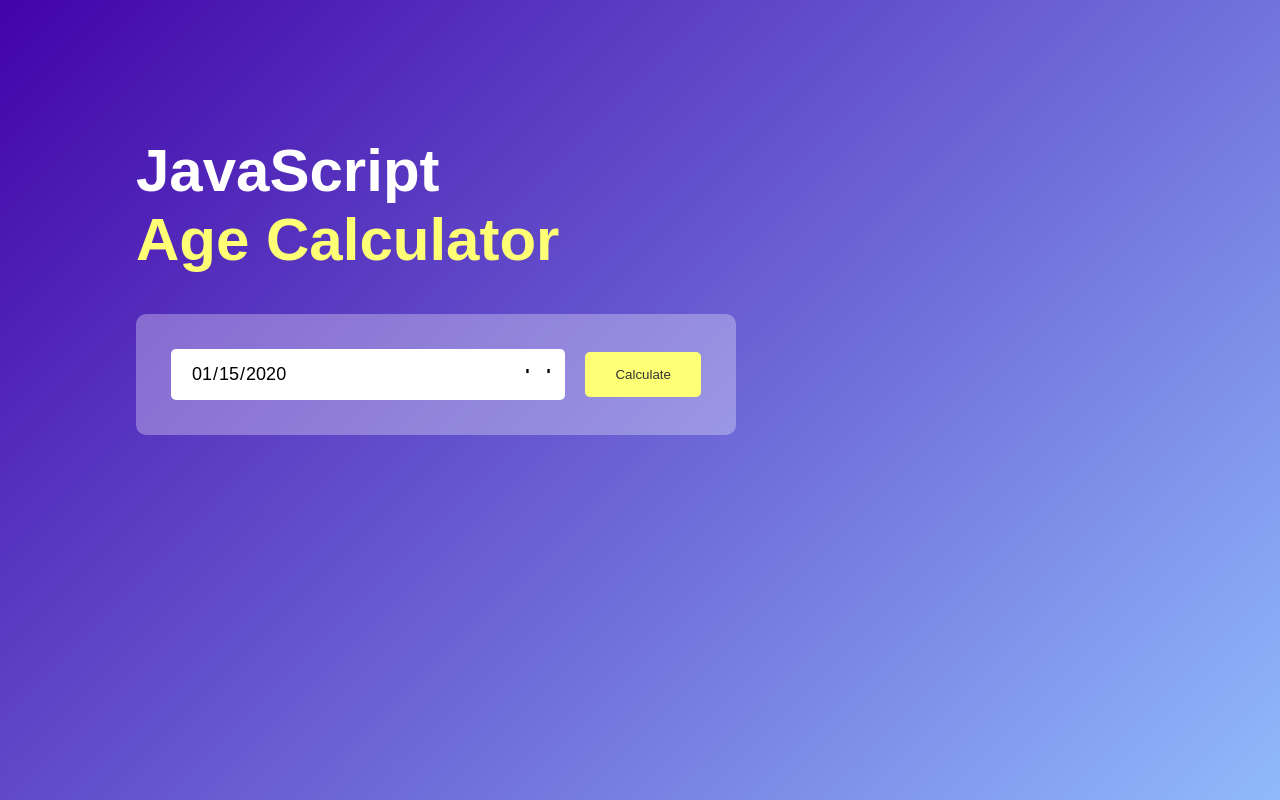
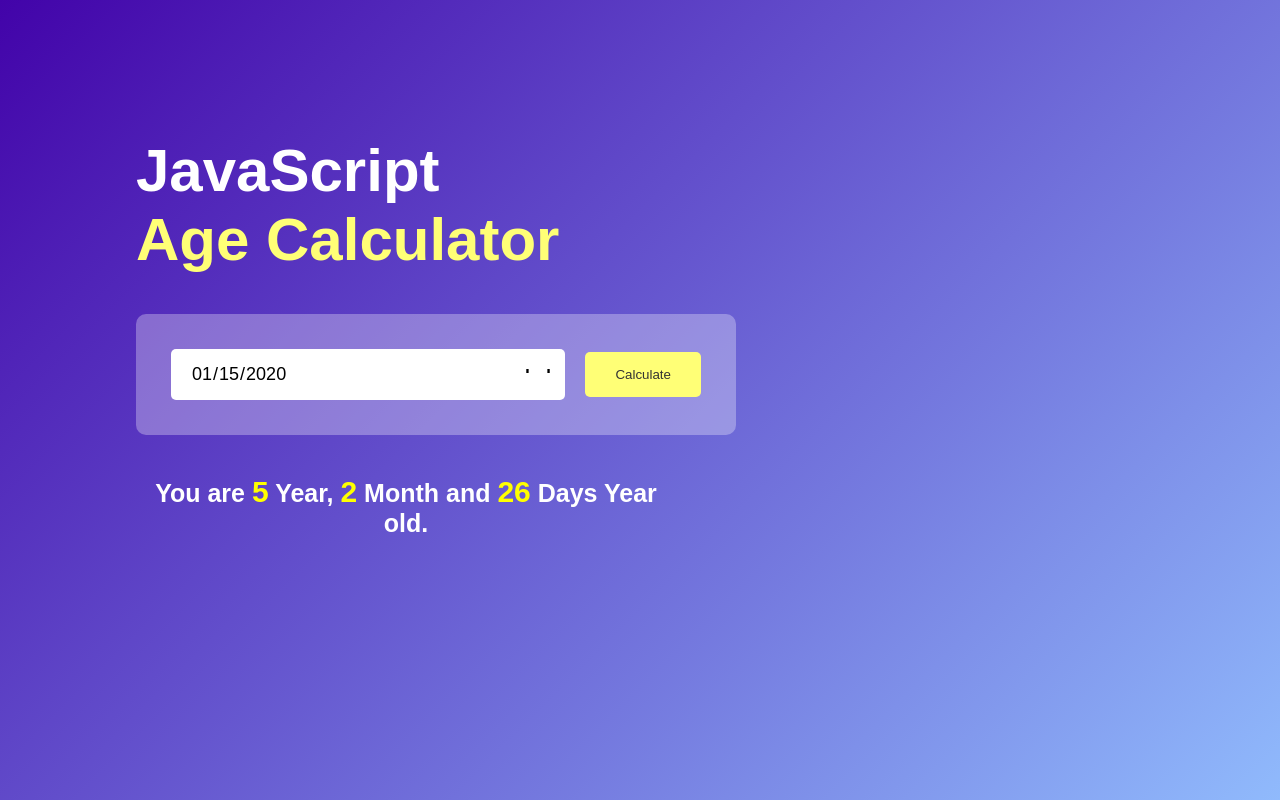
Before and after one commit to ayushkothari1/RoadMap2, a website: page Age Calculator/index.html in a window 1280 px wide. Both pictures are taken after typing "2020-01-15" into the empty fields and a click on the button "Calculate". Drawn offline with Linux system fonts and the light colour scheme.

Commit message:
another commit

```diff
--- a/Age Calculator/index.html
+++ b/Age Calculator/index.html
@@ -1,19 +1,20 @@
 <!DOCTYPE html>
 <html lang="en">
   <head>
-    <meta charset="UTF-8">
-    <meta name="viewport" content="width=device-width, initial-scale=1.0">
+    <meta charset="UTF-8" />
+    <meta name="viewport" content="width=device-width, initial-scale=1.0" />
     <title>Age Calculator</title>
-    <link rel="stylesheet" href="style.css">
+    <link rel="stylesheet" href="style.css" />
   </head>
   <body>
     <div class="container">
       <div class="calculator">
-            <h1>JavaScript <br><span>Age Calculator</span></h1>
+        <h1>JavaScript <br /><span>Age Calculator</span></h1>
         <div class="input-box">
-                <input type="date" id="date">
-                <button>Calculate</button>
+          <input type="date" id="date" />
+          <button id="button">Calculate</button>
         </div>
+        <h3 class="result"></h3>
       </div>
     </div>
 
--- a/Age Calculator/script.js
+++ b/Age Calculator/script.js
@@ -1,2 +1,47 @@
-let userInput = document.querySelector('#date');
-userInput.max = new Date().toISOString.split("T")[0];
+let userInput = document.querySelector("#date");
+let button = document.querySelector("#button");
+let result = document.querySelector(".result");
+userInput.max = new Date().toISOString().split("T")[0];
+
+button.addEventListener("click", function () {
+  let birthDate = new Date(userInput.value);
+
+  let d1 = birthDate.getDate();
+  let m1 = birthDate.getMonth() + 1;
+  let y1 = birthDate.getFullYear();
+
+  let today = new Date();
+
+  let d2 = today.getDate();
+  let m2 = today.getMonth() + 1;
+  let y2 = today.getFullYear();
+
+  let d3, m3, y3;
+
+  y3 = y2 - y1;
+
+  if (m2 >= m1) {
+    m3 = m2 - m1;
+  } else {
+    y3--;
+    m3 = 12 + m2 - m1;
+  }
+
+  if (d2 >= d1) {
+    d3 = d2 - d1;
+  } else {
+    m3--;
+    d3 = getDaysInMonth(y1, m1) + d2 - d1;
+  }
+  if (m3 < 0) {
+    m3 = 11;
+    y3--;
+  }
+  console.log(y3, m3, d3);
+
+  result.innerHTML = `You are <span>${y3}</span> Year, <span>${m3}</span> Month and <span>${d3}</span> Days Year old.`;
+});
+
+function getDaysInMonth(year, month) {
+  return new Date(year, month, 0).getDate();
+}
--- a/Age Calculator/style.css
+++ b/Age Calculator/style.css
@@ -1,11 +1,11 @@
-*{
+* {
   margin: 0;
   padding: 0;
-    font-family: 'Poppins', sans-serif;
+  font-family: "Poppins", sans-serif;
   box-sizing: border-box;
 }
 
-.container{
+.container {
   width: 100%;
   min-height: 100vh;
   background: linear-gradient(135deg, #4203a9, #90bafc);
@@ -13,22 +13,22 @@
   padding: 10px;
 }
 
-.calculator{
+.calculator {
   width: 100%;
   max-width: 600px;
   margin-left: 10%;
   margin-top: 10%;
 }
 
-.calculator h1{
+.calculator h1 {
   font-size: 60px;
 }
 
-.calculator h1 span{
+.calculator h1 span {
   color: #ffff76;
 }
 
-.input-box{
+.input-box {
   margin: 40px 0;
   padding: 35px;
   border-radius: 10px;
@@ -37,7 +37,7 @@
   align-items: center;
 }
 
-.input-box input{
+.input-box input {
   flex: 1;
   margin-right: 20px;
   padding: 14px 20px;
@@ -48,7 +48,7 @@
   position: relative;
 }
 
-.input-box button{
+.input-box button {
   background: #ffff76;
   border: 0;
   outline: 0;
@@ -59,7 +59,7 @@
   cursor: pointer;
 }
 
-.input-box input::-webkit-calendar-picker-indicator{
+.input-box input::-webkit-calendar-picker-indicator {
   top: 40%;
   left: 0;
   right: 0;
@@ -71,3 +71,14 @@
   background-size: 30px;
   cursor: pointer;
 }
+.result {
+  text-align: center;
+  padding-bottom: 5%;
+  margin-right: 10%;
+  font-size: 25px;
+  color: white;
+}
+.result span{
+    color: yellow;
+    font-size: 30px;
+}
```
Lines whose indentation alone changed are shown as unchanged.
